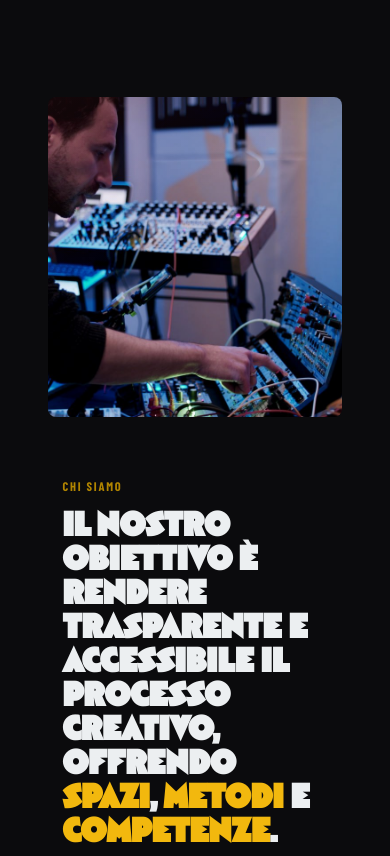
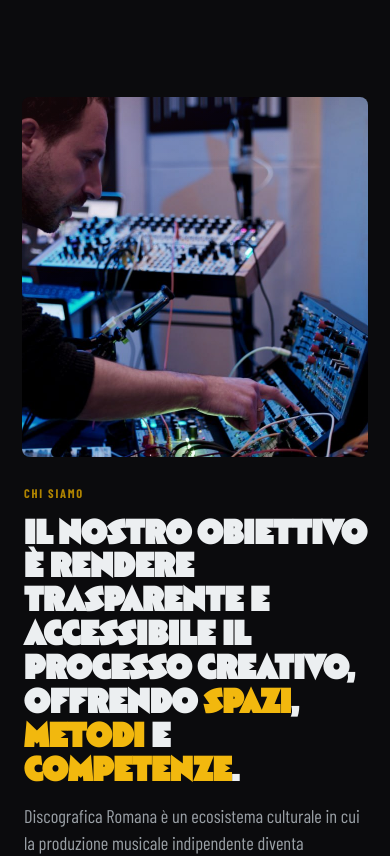
Before and after one commit to micolsalomone/discograficaromana, a SvelteKit app in the folder discografica-romana/: page / in a window 390 px wide. Shown: the part 846-1702 px from the top of the page. Built offline with nearby package versions, Linux system fonts and the light colour scheme; no server answers; a web font is replaced by a local one.

Commit message:
edited chi siamo section

```diff
--- a/discografica-romana/src/App.css
+++ b/discografica-romana/src/App.css
@@ -364,8 +364,21 @@ h1, h2, h3, h4, h5, h6,
     padding: 4.2rem 0 1.4rem;
   }
 
+  .about-inner {
+    padding-left: 0.65rem;
+    padding-right: 0.65rem;
+  }
+
+  .about-grid {
+    gap: 1rem;
+  }
+
   .about-content {
-    padding: 1.15rem 1rem;
+    padding: 0.55rem 0.2rem 0;
+  }
+
+  .about-media {
+    min-height: 420px;
   }
 
   .stats-section {
@@ -416,8 +429,17 @@ h1, h2, h3, h4, h5, h6,
 }
 
 @media (max-width: 420px) {
+  .about-inner {
+    padding-left: 0.4rem;
+    padding-right: 0.4rem;
+  }
+
   .about-content {
-    padding: 1rem 0.9rem;
+    padding: 0.45rem 0.1rem 0;
+  }
+
+  .about-media {
+    min-height: 360px;
   }
 
   .stats-grid {
```
